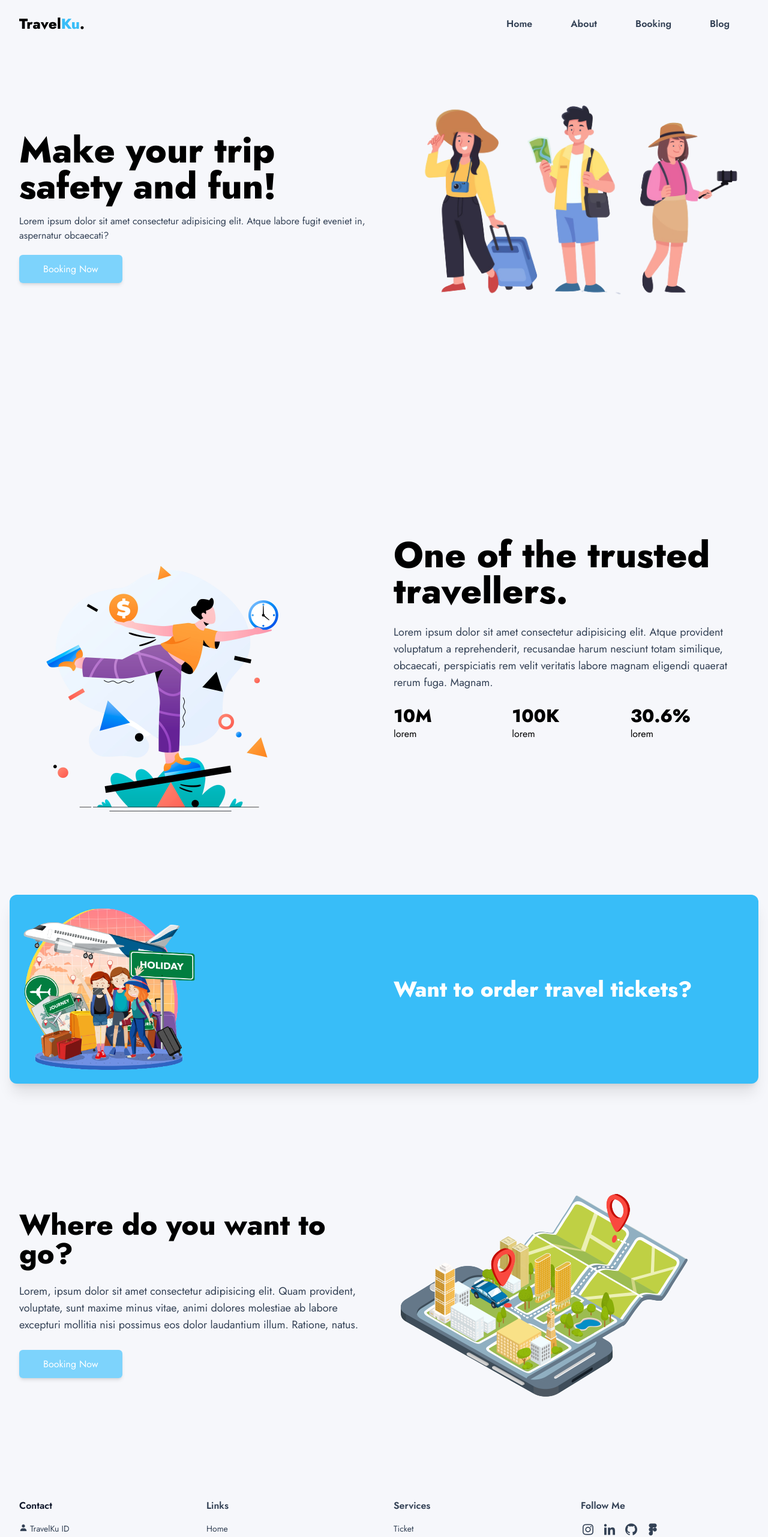
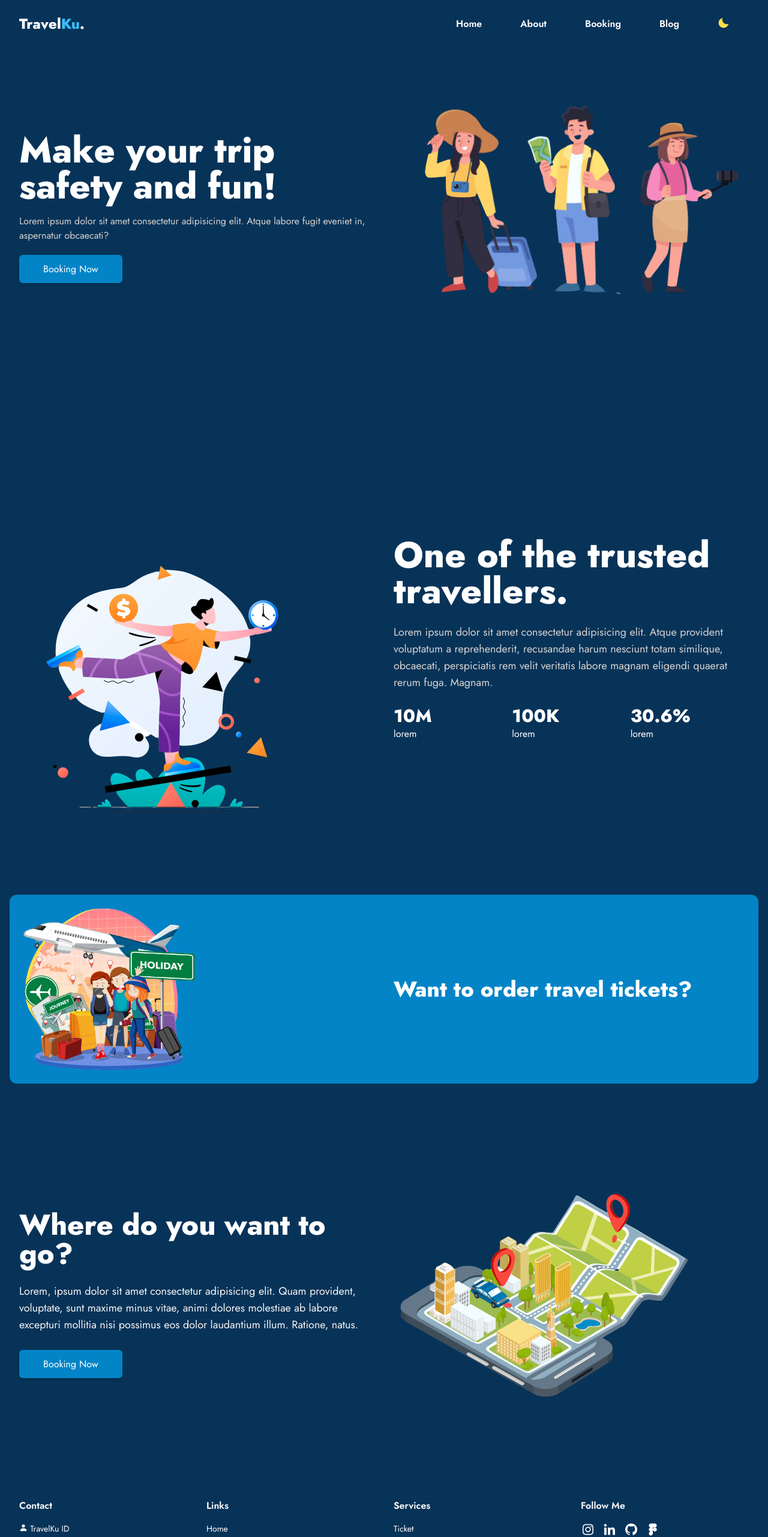
Before and after one commit to Brilliahib/TravelKu, a website: page index.html in a window 1280 px wide. Shown: the top 2563 px of the page at 60% size. Drawn offline with nearby package versions, Linux system fonts and the light colour scheme.

Commit message:
dark mode

```diff
--- a/index.html
+++ b/index.html
@@ -1,5 +1,5 @@
 <!DOCTYPE html>
-<html lang="en">
+<html lang="en" class="dark">
   <head>
     <meta charset="UTF-8" />
     <meta name="viewport" content="width=device-width, initial-scale=1.0" />
@@ -10,13 +10,13 @@
     <link href="https://fonts.googleapis.com/css2?family=Jost:ital,wght@0,400;0,500;0,600;0,800;0,900;1,700&display=swap" rel="stylesheet" />
     <link rel="stylesheet" href="https://cdn.jsdelivr.net/npm/boxicons@latest/css/boxicons.min.css" />
   </head>
-  <body>
+  <body class="dark:bg-[#083358]">
     <!-- HEADER START -->
     <header class="absolute left-0 top-0 z-10 flex w-full items-center bg-transparent">
       <div class="container">
         <div class="relative flex items-center justify-between">
           <div class="px-4">
-            <a href="#home" class="block py-6 text-lg font-bold lg:text-2xl">Travel<span class="text-sky-400">Ku</span>.</a>
+            <a href="#home" class="block py-6 text-lg font-bold lg:text-2xl dark:text-white">Travel<span class="text-sky-400">Ku</span>.</a>
           </div>
 
           <div class="flex items-center px-4">
@@ -26,19 +26,22 @@
               <span class="hamburger-line origin-bottom-left transition duration-300 ease-in-out"></span>
             </button>
 
-            <nav id="nav-menu" class="absolute right-4 top-full hidden w-full max-w-[250px] rounded-lg bg-white py-5 shadow-lg lg:static lg:block lg:max-w-full lg:rounded-none lg:bg-transparent lg:shadow-none">
+            <nav id="nav-menu" class="absolute left-1 right-4 top-full hidden w-full max-w-full rounded-lg bg-white py-5 shadow-lg lg:static lg:block lg:max-w-full lg:rounded-none lg:bg-transparent lg:shadow-none">
               <ul class="block lg:flex">
                 <li class="group">
-                  <a href="#home" class="mx-8 flex py-2 text-base text-slate-700 group-hover:text-sky-400 lg:font-semibold">Home</a>
+                  <a href="#home" class="mx-8 flex py-2 text-base text-slate-700 group-hover:text-sky-400 lg:font-semibold lg:dark:text-white">Home</a>
                 </li>
                 <li class="group">
-                  <a href="#about" class="mx-8 flex py-2 text-base text-slate-700 group-hover:text-sky-400 lg:font-semibold">About</a>
+                  <a href="#about" class="mx-8 flex py-2 text-base text-slate-700 group-hover:text-sky-400 lg:font-semibold lg:dark:text-white">About</a>
                 </li>
                 <li class="group">
-                  <a href="#client" class="mx-8 flex py-2 text-base text-slate-700 group-hover:text-sky-400 lg:font-semibold">Booking</a>
+                  <a href="#client" class="mx-8 flex py-2 text-base text-slate-700 group-hover:text-sky-400 lg:font-semibold lg:dark:text-white">Booking</a>
                 </li>
                 <li class="group">
-                  <a href="contact.html" class="mx-8 flex py-2 text-base text-slate-700 group-hover:text-sky-400 lg:font-semibold">Blog</a>
+                  <a href="contact.html" class="mx-8 flex py-2 text-base text-slate-700 group-hover:text-sky-400 lg:font-semibold lg:dark:text-white">Blog</a>
+                </li>
+                <li class="group">
+                  <a id="moon" onclick="darkMode()" class="mx-8 flex py-2 text-base text-slate-700 group-hover:text-sky-400 lg:font-semibold cursor-pointer lg:dark:text-white"><i class="text-yellow-300 text-xl bx bxs-moon"></i></a>
                 </li>
               </ul>
             </nav>
@@ -49,13 +52,13 @@
     <!-- HEADER END -->
 
     <!-- HOME START -->
-    <section id="home" class="pt-36 h-screen">
+    <section id="home" class="pt-36 h-screen dark:bg-[#083358]">
       <div class="container">
         <div class="flex flex-wrap">
           <div class="w-full self-center px-4 lg:w-1/2">
-            <h1 class="font-bold text-3xl lg:text-6xl">Make your trip safety and fun!</h1>
-            <p class="text-sm lg:text-base text-slate-700 mt-4 mb-8">Lorem ipsum dolor sit amet consectetur adipisicing elit. Atque labore fugit eveniet in, aspernatur obcaecati?</p>
-            <a class="px-10 py-3 bg-sky-300 rounded-md text-white shadow-md" href="">Booking Now</a>
+            <h1 class="font-bold text-3xl lg:text-6xl dark:text-white">Make your trip safety and fun!</h1>
+            <p class="text-sm lg:text-base text-slate-700 mt-4 mb-8 dark:text-stone-300">Lorem ipsum dolor sit amet consectetur adipisicing elit. Atque labore fugit eveniet in, aspernatur obcaecati?</p>
+            <a class="px-10 py-3 bg-sky-300 rounded-md text-white shadow-md dark:bg-sky-600" href="">Booking Now</a>
           </div>
 
           <div class="mt-12 lg:mt-0 w-full self-end px-4 lg:w-1/2 pt-36 lg:pt-0">
@@ -67,20 +70,20 @@
     <!-- HOME END -->
 
     <!-- ABOUT START -->
-    <section id="about" class="pt-36 lg:pt-24">
+    <section id="about" class="pt-36 lg:pt-24 dark:bg-[#083358]">
       <div class="container">
         <div class="flex flex-wrap">
           <div class="w-full self-start px-4 lg:w-1/2">
             <img src="img/lock.png" alt="" />
           </div>
           <div class="w-full px-4 lg:w-1/2">
-            <h1 class="font-bold text-xl lg:text-6xl mb-4 lg:mb-6">One of the trusted travellers.</h1>
-            <p class="text-base lg:text-lg text-slate-700">
+            <h1 class="font-bold text-xl lg:text-6xl mb-4 lg:mb-6 dark:text-white">One of the trusted travellers.</h1>
+            <p class="text-base lg:text-lg text-slate-700 dark:text-stone-300">
               Lorem ipsum dolor sit amet consectetur adipisicing elit. Atque provident voluptatum a reprehenderit, recusandae harum nesciunt totam similique, obcaecati, perspiciatis rem velit veritatis labore magnam eligendi quaerat rerum
               fuga. Magnam.
             </p>
 
-            <div class="flex flex-wrap mt-6">
+            <div class="flex flex-wrap mt-6 dark:text-white">
               <div class="w-1/3">
                 <h1 class="lg:text-3xl text-xl font-bold">10M</h1>
                 <p>lorem</p>
@@ -100,9 +103,9 @@
     </section>
     <!-- ABOUT END -->
 
-    <section id="contact" class="pt-36 lg:pt-24">
+    <section id="contact" class="pt-36 lg:pt-24 dark:bg-[#083358]">
       <div class="container">
-        <div class="flex flex-wrap bg-sky-400 rounded-xl shadow-xl">
+        <div class="flex flex-wrap bg-sky-400 rounded-xl shadow-xl dark:bg-sky-600">
           <div class="px-4 py-4 w-1/2">
             <img class="w-[300px] h[300px]" src="img/travel.png" alt="" />
           </div>
@@ -113,15 +116,15 @@
       </div>
     </section>
 
-    <section id="client" class="pt-36 lg:pt-24">
+    <section id="client" class="pt-36 lg:pt-24 dark:bg-[#083358]">
       <div class="container">
         <div class="flex flex-wrap">
           <div class="w-full px-4 self-center lg:w-1/2">
-            <h1 class="font-bold text-2xl lg:text-5xl mb-6">Where do you want to go?</h1>
-            <p class="text-lg text-slate-700 mb-10">
+            <h1 class="font-bold text-2xl lg:text-5xl mb-6 dark:text-white">Where do you want to go?</h1>
+            <p class="text-lg text-slate-700 mb-10 dark:text-stone-100">
               Lorem, ipsum dolor sit amet consectetur adipisicing elit. Quam provident, voluptate, sunt maxime minus vitae, animi dolores molestiae ab labore excepturi mollitia nisi possimus eos dolor laudantium illum. Ratione, natus.
             </p>
-            <a class="px-10 py-3 bg-sky-300 rounded-md text-white shadow-md" href="">Booking Now</a>
+            <a class="px-10 py-3 bg-sky-300 rounded-md text-white shadow-md dark:bg-sky-600" href="">Booking Now</a>
           </div>
           <div class="w-full px-4 self-end lg:w-1/2">
             <img src="img/maps.png" alt="" />
@@ -131,19 +134,19 @@
     </section>
 
     <!-- FOOTER START -->
-    <footer class="pb-12 pt-24">
+    <footer class="pb-12 pt-24 dark:bg-[#083358]">
       <div class="container">
         <div class="flex flex-wrap">
           <div class="mb-12 w-full px-4 lg:w-1/4">
-            <h1 class="mb-4 text-base font-semibold text-slate-900">Contact</h1>
-            <p class="mb-3 text-sm text-slate-700"><i class="bx bxs-user"></i> TravelKu ID</p>
-            <p class="mb-3 text-sm text-slate-700"><i class="bx bxs-envelope"></i> brilliahib21@gmail.com</p>
-            <p class="mb-3 text-sm text-slate-700"><i class="bx bxs-location-plus"></i> Semarang, Jawa Tengah, Indonesia</p>
+            <h1 class="mb-4 text-base font-semibold text-slate-900 dark:text-white">Contact</h1>
+            <p class="mb-3 text-sm text-slate-700 dark:text-white"><i class="bx bxs-user"></i> TravelKu ID</p>
+            <p class="mb-3 text-sm text-slate-700 dark:text-white"><i class="bx bxs-envelope"></i> brilliahib21@gmail.com</p>
+            <p class="mb-3 text-sm text-slate-700 dark:text-white"><i class="bx bxs-location-plus"></i> Semarang, Jawa Tengah, Indonesia</p>
           </div>
 
           <div class="mb-12 w-1/2 px-4 lg:w-1/4">
-            <h1 class="mb-4 text-base font-semibold text-slate-700">Links</h1>
-            <ul class="text-sm text-slate-700">
+            <h1 class="mb-4 text-base font-semibold text-slate-700 dark:text-white">Links</h1>
+            <ul class="text-sm text-slate-700 dark:text-white">
               <li>
                 <a href="#home" class="mb-3 inline-block hover:text-sky-400">Home</a>
               </li>
@@ -160,16 +163,16 @@
           </div>
 
           <div class="mb-12 w-1/2 px-4 lg:w-1/4">
-            <h1 class="mb-4 text-base font-semibold text-slate-700">Services</h1>
-            <p class="mb-3 text-sm text-slate-700">Ticket</p>
-            <p class="mb-3 text-sm text-slate-700">Travel</p>
-            <p class="mb-3 text-sm text-slate-700">Go Send</p>
-            <p class="mb-3 text-sm text-slate-700">Packet</p>
+            <h1 class="mb-4 text-base font-semibold text-slate-700 dark:text-white">Services</h1>
+            <p class="mb-3 text-sm text-slate-700 dark:text-white">Ticket</p>
+            <p class="mb-3 text-sm text-slate-700 dark:text-white">Travel</p>
+            <p class="mb-3 text-sm text-slate-700 dark:text-white">Go Send</p>
+            <p class="mb-3 text-sm text-slate-700 dark:text-white">Packet</p>
           </div>
 
           <div class="mb-12 w-full px-4 lg:w-1/4">
-            <h1 class="mb-4 text-base font-semibold text-slate-700">Follow Me</h1>
-            <ul class="flex text-sm text-slate-700">
+            <h1 class="mb-4 text-base font-semibold text-slate-700 dark:text-white">Follow Me</h1>
+            <ul class="flex text-sm text-slate-700 dark:text-white">
               <li>
                 <a href="https://www.instagram.com/brilliahib69/" class="mb-3 inline-block hover:text-sky-400"><i class="bx bxl-instagram mr-3 text-xl lg:text-2xl"></i></a>
               </li>
@@ -187,7 +190,7 @@
         </div>
 
         <div class="w-full justify-center border-t border-slate-200 px-8 pt-10 text-center lg:px-4">
-          <p class="text-sm">Copyright©2023 All rights reserved | Made by <span class="font-semibold text-sky-400">Brilliahib</span></p>
+          <p class="text-sm dark:text-white">Copyright©2023 All rights reserved | Made by <span class="font-semibold text-sky-400">Brilliahib</span></p>
         </div>
       </div>
     </footer>
--- a/src/input.css
+++ b/src/input.css
@@ -12,13 +12,13 @@ body {
 }
 
 .navbar-fixed {
-  @apply fixed z-[9999] bg-white bg-opacity-70;
+  @apply fixed z-[9999] bg-white bg-opacity-70 dark:bg-[#083358] dark:bg-opacity-50;
   backdrop-filter: blur(5px);
   box-shadow: inset 0 -1px 0 0 rgba(0, 0, 0, 0.1);
 }
 
 .hamburger-line {
-  @apply my-2 block h-[2px] w-[30px] bg-black;
+  @apply my-2 block h-[2px] w-[30px] bg-black dark:bg-white;
 }
 
 .hamburger-active > span:nth-child(1) {
@@ -32,3 +32,16 @@ body {
 .hamburger-active > span:nth-child(3) {
   @apply -rotate-45;
 }
+
+@keyframes slideDown {
+  from {
+    transform: translateY(-10%);
+  }
+  to {
+    transform: translateY(0);
+  }
+}
+
+#nav-menu {
+  animation: slideDown 0.3s ease-out;
+}
--- a/tailwind.config.js
+++ b/tailwind.config.js
@@ -1,5 +1,6 @@
 /** @type {import('tailwindcss').Config} */
 module.exports = {
+  darkMode: "class",
   content: ["index.html"],
   theme: {
     extend: {
@@ -12,6 +13,7 @@ module.exports = {
           h1color: "#3d535f",
           maincolor: "hsl(250, 69%, 61%)",
           bgcolor: "#fff",
+          main: "#083358",
         },
         screens: {
           "2xl": "1320px",
```
Also changed, not shown: dist/js/script.js, dist/output.css, img/cat.gif (added).
